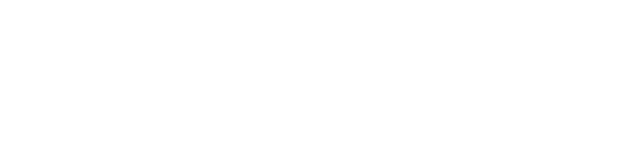
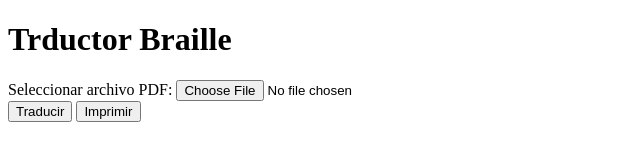
Before and after one commit to lore2203/impresora_braille1, an Electron app: page Front_Angie/Front_App/App_Braille/index.html in a window 1280 px wide. Shown: the whole page, without its empty margins (0-640 px from the left). Drawn offline with Linux system fonts and the light colour scheme.

Commit message:
Botones html
Se agregaron div's  para "seleccionar archivo pdf" y para los botones de "traducir" e "imprimir".

```diff
--- a/Front_Angie/Front_App/App_Braille/index.html
+++ b/Front_Angie/Front_App/App_Braille/index.html
@@ -5,9 +5,25 @@
     <meta name="viewport" content="width=device-width, initial-scale=1.0">
     <meta http-equiv="content-Security-Policy" content="default-src 'self'; script-src 'self'">
     <meta http-equiv=" X-content-Security-Policy" content="default-src 'self'; script-src 'self'">
-    <title>Document</title>
+    <title>App Trductor Braille</title>
+    <link rel="stylesheet" href="style.css" />
 </head>
 <body>
+    <div class="app-container">
+        <h1>Trductor Braille</h1>
 
+    <div class="file-input">
+      <label for="fileUpload">Seleccionar archivo PDF:</label>
+      <input type="file" id="fileUpload" accept=".pdf" />
+    </div>
+
+    <div class="buttons">
+        <button id="translateBtn">Traducir</button>
+        <button id="printBtn">Imprimir</button>
+    </div>
+
+
+
+         <script src="renderer.js"></script>
 </body>
 </html>
```
